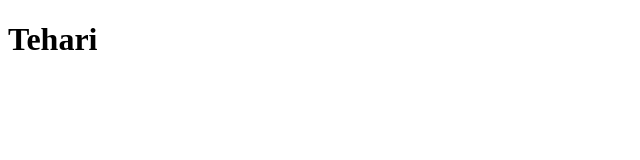
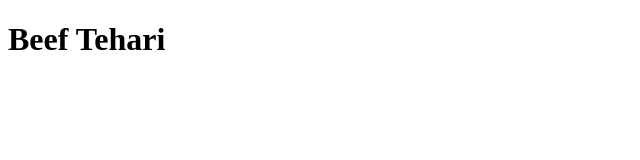
Before and after one commit to RianAhmedWork/odin-recipies, a plain HTML site: page recipes/beef_tehari.html in a window 1280 px wide. Shown: the whole page, without its empty margins (0-640 px from the left). Drawn offline with Linux system fonts and the light colour scheme.

Commit message:
Change all Tehari to Beef Tehari and tehari.html to beef_tehari.html

```diff
--- a/recipes/tehari.html
+++ b/recipes/beef_tehari.html
@@ -2,11 +2,11 @@
 <html lang="en">
     <head>
         <meta charset="UTF-8">
-        <title>Tehari recipe</title>
+        <title>Beef Tehari recipe</title>
     </head>
 
     <body>
-        <h1>Tehari</h1>
+        <h1>Beef Tehari</h1>
     </body>
 
 </html>
```
Also changed, not shown: index.html (+1 -1 lines), recipes/images/Beef-Tehari.jpg (added).
